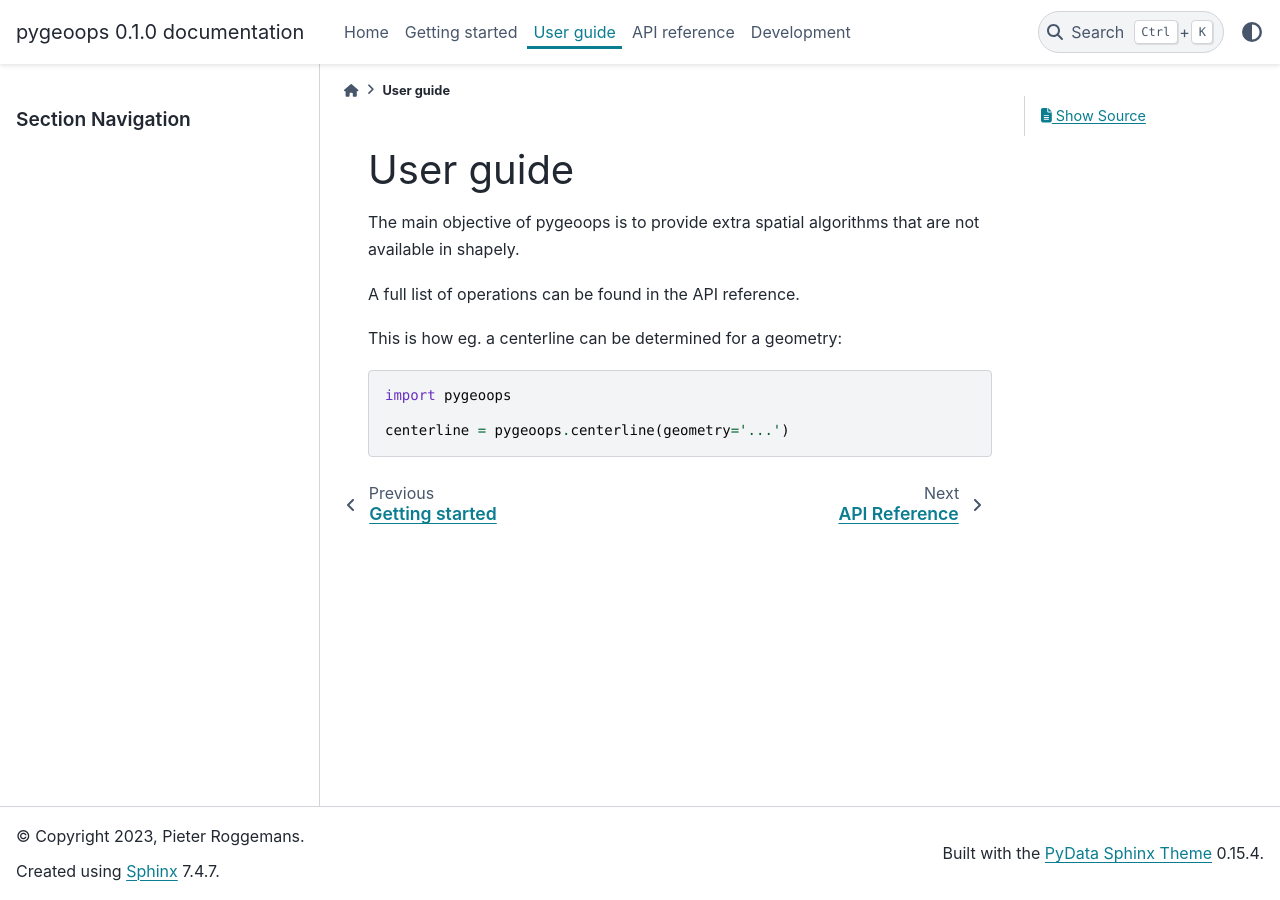
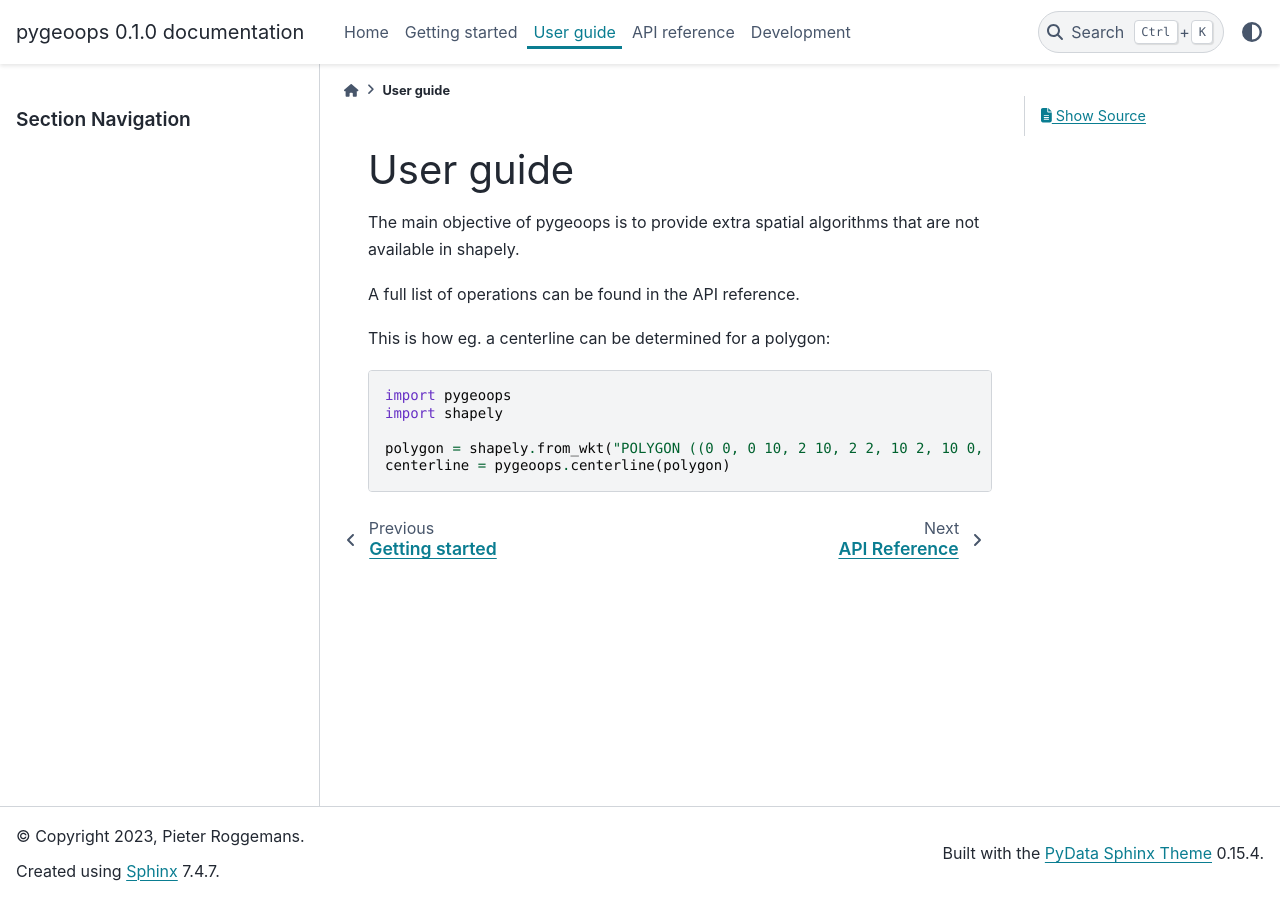
Before and after one commit to pygeoops/pygeoops, a Sphinx documentation site: the page built from docs/user_guide.rst, in a window 1280 px wide. Built offline with Sphinx 7.4.7 and the PyData theme 0.15.4, drawn with Linux system fonts in a browser that asks for light colours.

Commit message:
Update user_guide.rst

```diff
--- a/docs/user_guide.rst
+++ b/docs/user_guide.rst
@@ -9,10 +9,12 @@ available in shapely.
 A full list of operations can be found in the
 :ref:`API reference<API-reference>`.
 
-This is how eg. a centerline can be determined for a geometry:
+This is how eg. a centerline can be determined for a polygon:
 
 .. code-block:: python
 
     import pygeoops
+    import shapely
 
-    centerline = pygeoops.centerline(geometry='...')
+    polygon = shapely.from_wkt("POLYGON ((0 0, 0 10, 2 10, 2 2, 10 2, 10 0, 0 0))")
+    centerline = pygeoops.centerline(polygon)
```
